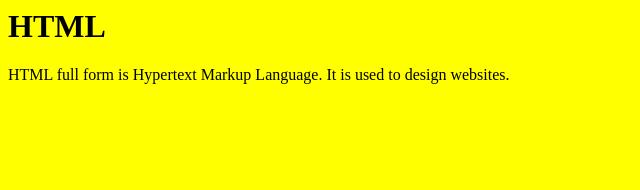
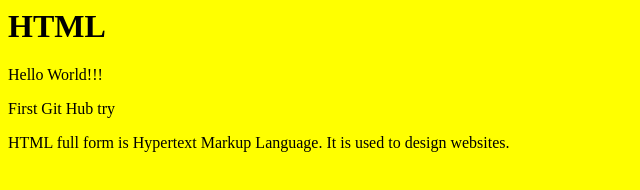
Before and after one commit to Piyaasku/tech_codes, a plain HTML site: page index.html in a window 1280 px wide. Shown: the whole page, without its empty margins (0-640 px from the left). Drawn offline with Linux system fonts and the light colour scheme.

Commit message:
Update index.html

```diff
--- a/index.html
+++ b/index.html
@@ -4,6 +4,8 @@
 </head>
 <body bgcolor="yellow">
 <h1>HTML</h1>
-<p>HTML full form is Hypertext Markup Language. It is used to design websites.</p>
+  <p>Hello World!!!</p>
+  <p>First Git Hub try</p>
+  <p>HTML full form is Hypertext Markup Language. It is used to design websites.</p>
 </body>
 </html>
```
